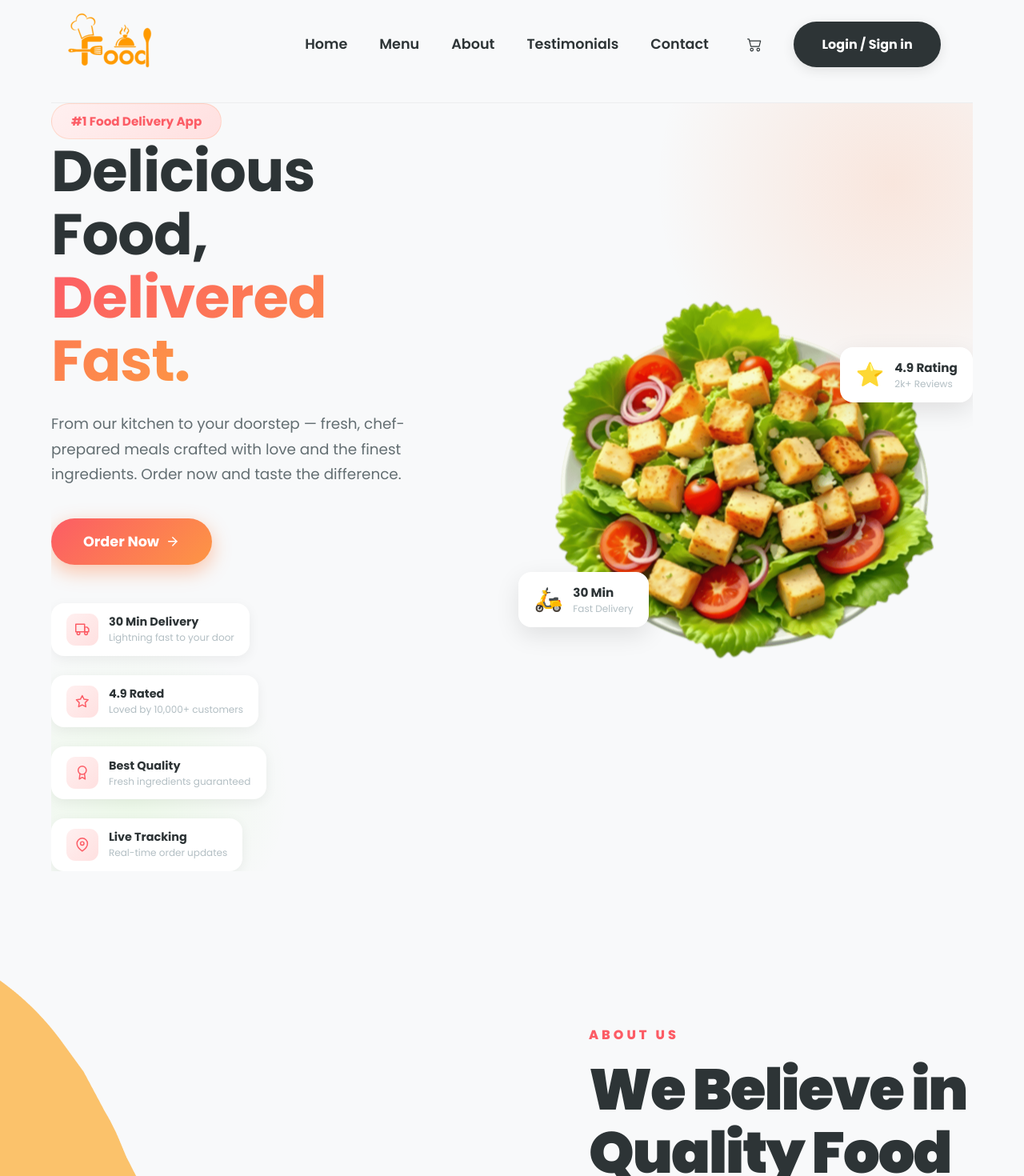
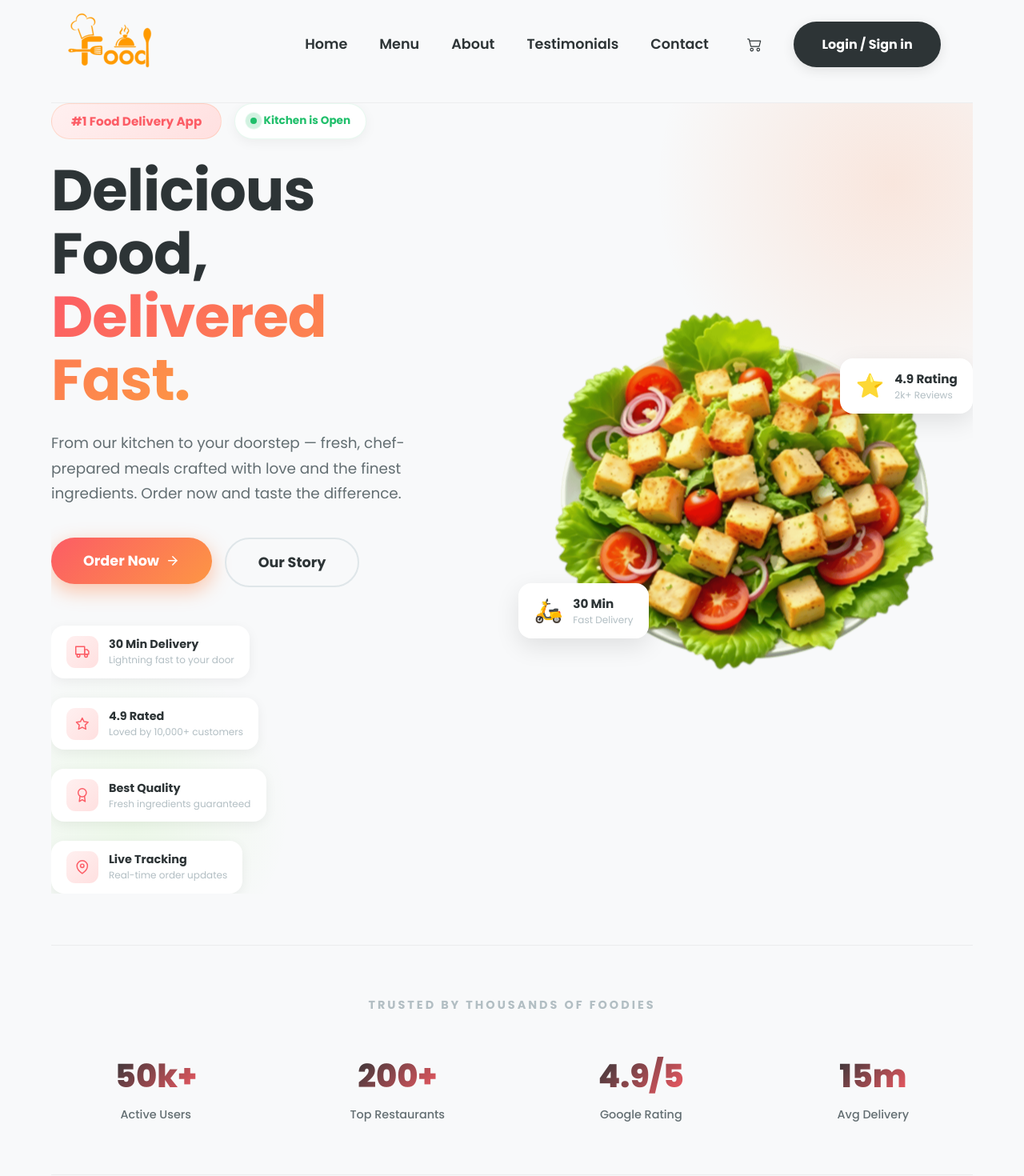
Before and after one commit to Nisheshchy/Food-App, a React (Create React App) app: page / in a window 1280 px wide. Shown: the part 60-1530 px from the top of the page at 80% size. Built offline with nearby package versions, Linux system fonts and the light colour scheme.

Commit message:
Added trusted stats and live kitchen status badge to home page

```diff
--- a/src/Components/Home.js
+++ b/src/Components/Home.js
@@ -19,7 +19,12 @@ const Home = () => {
       <div className="modern-hero">
         <div className="hero-content">
           <div className="hero-text">
-            <div className="hero-badge">#1 Food Delivery App</div>
+            <div className="hero-badges">
+              <div className="hero-badge">#1 Food Delivery App</div>
+              <div className="live-status-badge">
+                <span className="live-dot"></span> Kitchen is Open
+              </div>
+            </div>
             <h1 className="hero-title">
               Delicious Food,
               <span className="hero-highlight"> Delivered Fast.</span>
@@ -33,6 +38,11 @@ const Home = () => {
               <Link to="/menu">
                 <button className="hero-cta-primary">
                   Order Now <FiArrowRight />
+                </button>
+              </Link>
+              <Link to="/about">
+                <button className="hero-cta-secondary">
+                  Our Story
                 </button>
               </Link>
             </div>
@@ -72,6 +82,29 @@ const Home = () => {
           </div>
         </div>
       </div>
+
+      {/* Trusted By / Stats Section */}
+      <div className="trusted-by-section">
+        <div className="trusted-by-title">Trusted by thousands of foodies</div>
+        <div className="trusted-stats">
+          <div className="stat-item">
+            <span className="stat-value">50k+</span>
+            <span className="stat-label">Active Users</span>
+          </div>
+          <div className="stat-item">
+            <span className="stat-value">200+</span>
+            <span className="stat-label">Top Restaurants</span>
+          </div>
+          <div className="stat-item">
+            <span className="stat-value">4.9/5</span>
+            <span className="stat-label">Google Rating</span>
+          </div>
+          <div className="stat-item">
+            <span className="stat-value">15m</span>
+            <span className="stat-label">Avg Delivery</span>
+          </div>
+        </div>
+      </div>
     </div>
   );
 };
```
